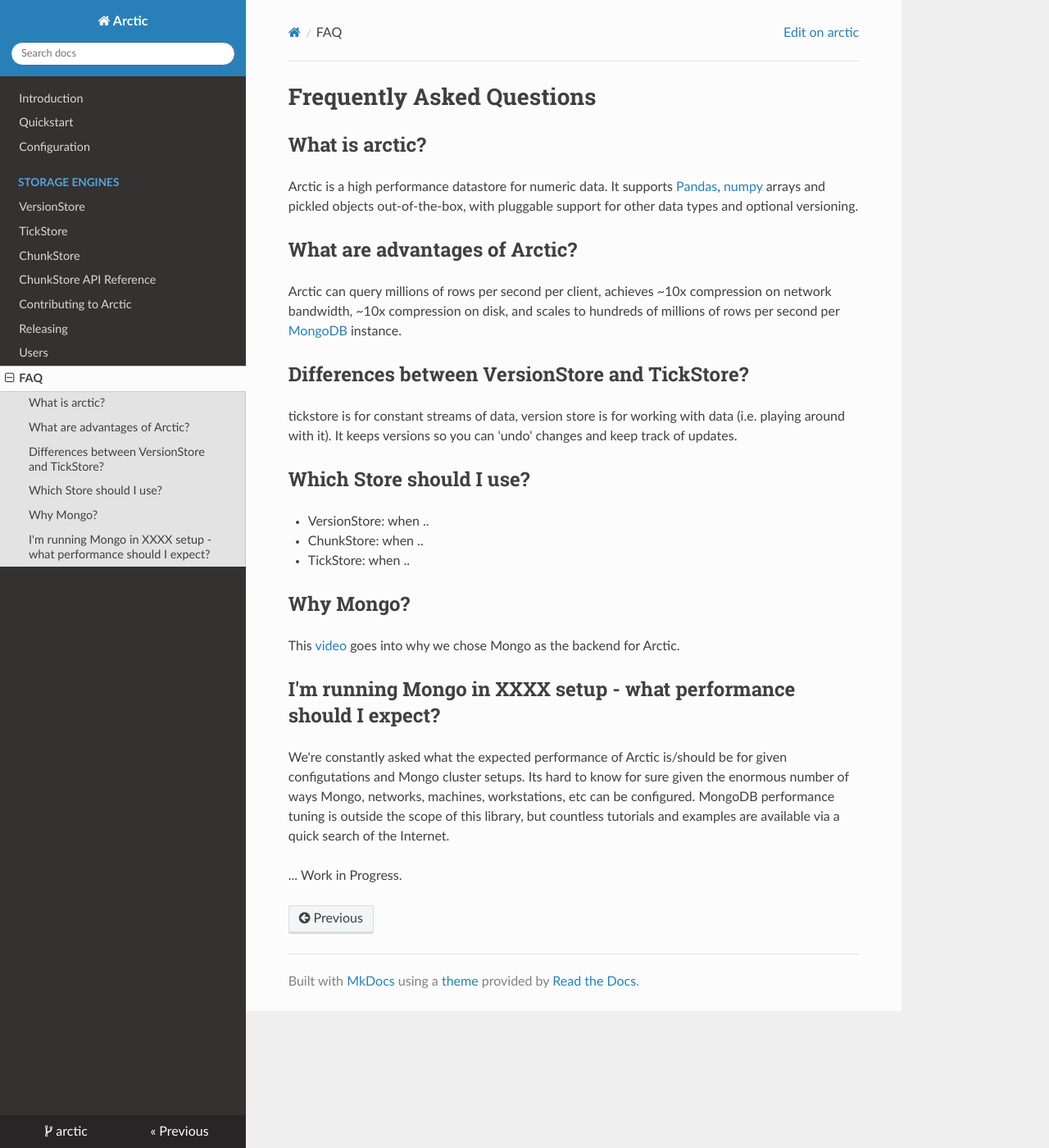
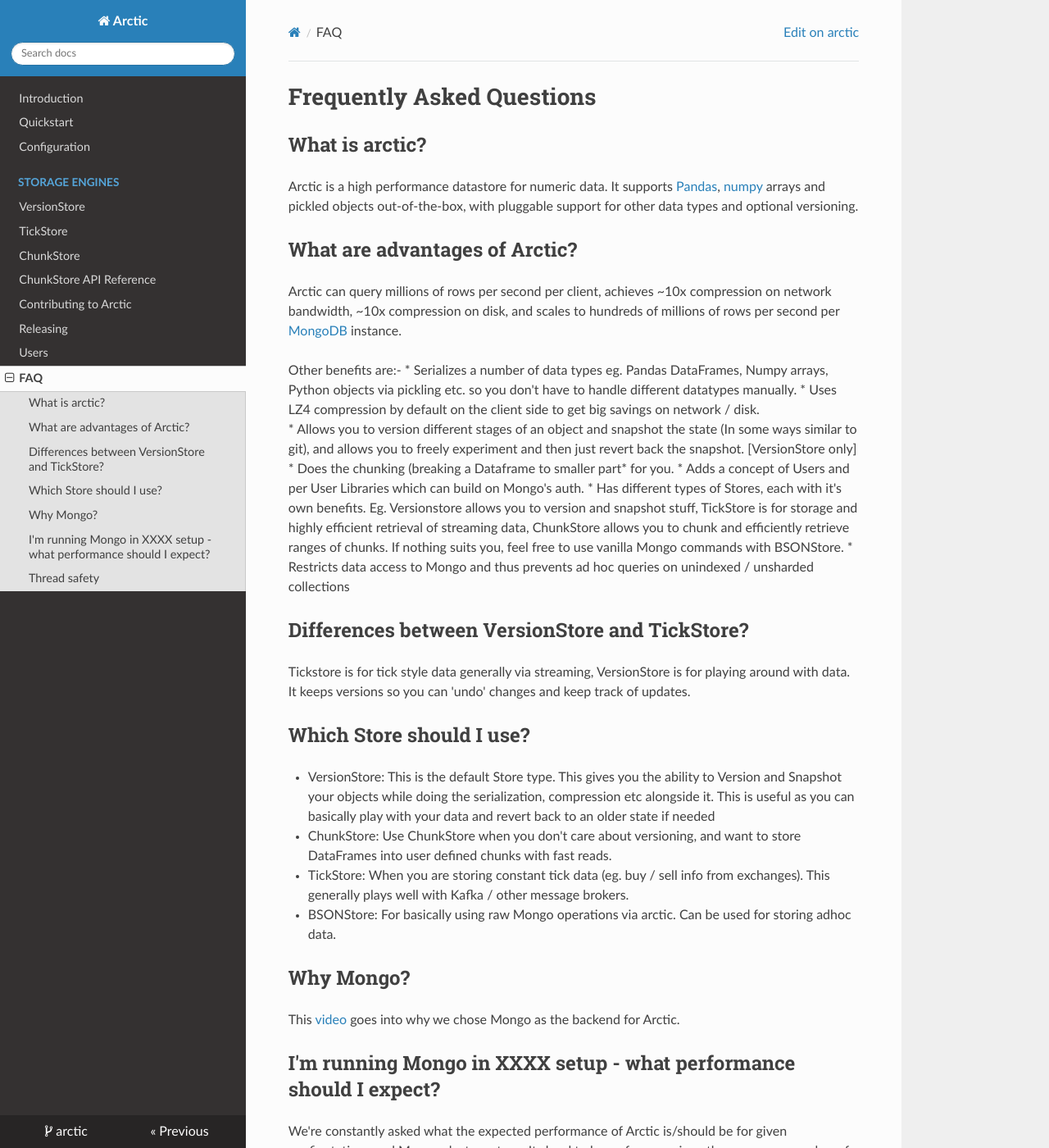
Before and after one commit to man-group/arctic, an MkDocs documentation site: the page built from docs/faq.md, in a window 1280 px wide and 1400 px high. Shown: the whole window at 82% size. Built offline with MkDocs 1.6.1, drawn with Linux system fonts in a browser that asks for light colours; nearby versions of some CDN libraries; old or Windows-style settings are respelled for this version of MkDocs; some of the changed text lies outside the part shown.

Commit message:
More FAQ docs

```diff
--- a/docs/faq.md
+++ b/docs/faq.md
@@ -12,17 +12,26 @@
 ~10x compression on disk, and scales to hundreds of millions of rows per second per
 [MongoDB](https://www.mongodb.org/) instance.
 
+Other benefits are:-
+* Serializes a number of data types eg. Pandas DataFrames, Numpy arrays, Python objects via pickling etc. so you don't have to handle different datatypes manually.
+* Uses LZ4 compression by default on the client side to get big savings on network / disk.
+* Allows you to version different stages of an object and snapshot the state (In some ways similar to git), and allows you to freely experiment and then just revert back the snapshot. [VersionStore only]
+* Does the chunking (breaking a Dataframe to smaller part* for you.
+* Adds a concept of Users and per User Libraries which can build on Mongo's auth.
+* Has different types of Stores, each with it's own benefits. Eg. Versionstore allows you to version and snapshot stuff, TickStore is for storage and highly efficient retrieval of streaming data, ChunkStore allows you to chunk and efficiently retrieve ranges of chunks. If nothing suits you, feel free to use vanilla Mongo commands with BSONStore.
+* Restricts data access to Mongo and thus prevents ad hoc queries on unindexed / unsharded collections
+
+
 ## Differences between VersionStore and TickStore?
 
-tickstore is for constant streams of data, version store is for working with data
-(i.e. playing around with it). It keeps versions so you can 'undo' changes and keep
-track of updates.
+Tickstore is for tick style data generally via streaming, VersionStore is for playing around with data. It keeps versions so you can 'undo' changes and keep track of updates.
 
 ## Which Store should I use?
 
-* VersionStore: when ..
-* ChunkStore: when ..
-* TickStore: when ..
+* VersionStore: This is the default Store type. This gives you the ability to Version and Snapshot your objects while doing the serialization, compression etc alongside it. This is useful as you can basically play with your data and revert back to an older state if needed
+* ChunkStore: Use ChunkStore when you don't care about versioning, and want to store DataFrames into user defined chunks with fast reads.
+* TickStore: When you are storing constant tick data (eg. buy / sell info from exchanges). This generally plays well with Kafka / other message brokers.
+* BSONStore: For basically using raw Mongo operations via arctic. Can be used for storing adhoc data.
 
 ## Why Mongo?
 
@@ -32,4 +41,7 @@
 ## I'm running Mongo in XXXX setup - what performance should I expect?
 We're constantly asked what the expected performance of Arctic is/should be for given configutations and Mongo cluster setups. Its hard to know for sure given the enormous number of ways Mongo, networks, machines, workstations, etc can be configured. MongoDB performance tuning is outside the scope of this library, but countless tutorials and examples are available via a quick search of the Internet.
 
-... Work in Progress.
+
+## Thread safety
+
+VersionStore is thread safe, and operations that are interrupted should never corrupt the data, based on us writing the data segments first and then the pointers to it. This could leak data in cases though.
```
